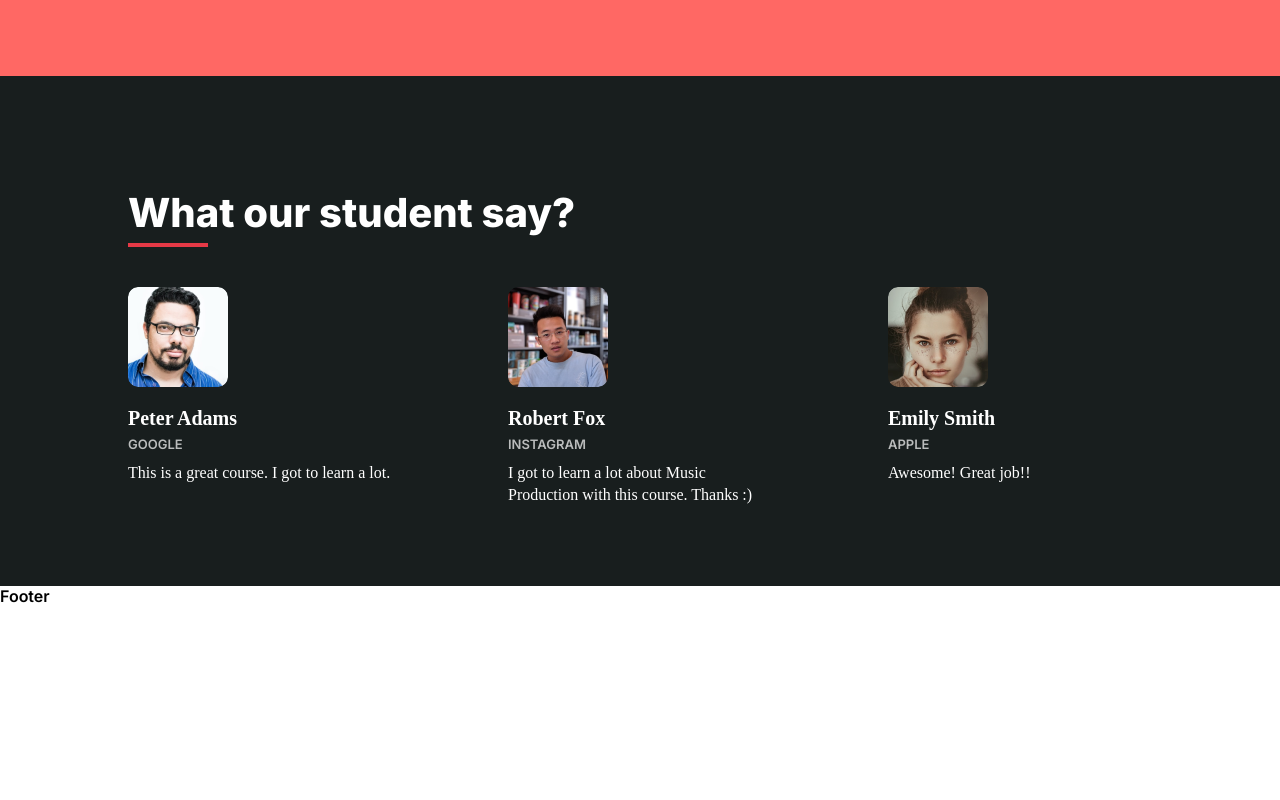
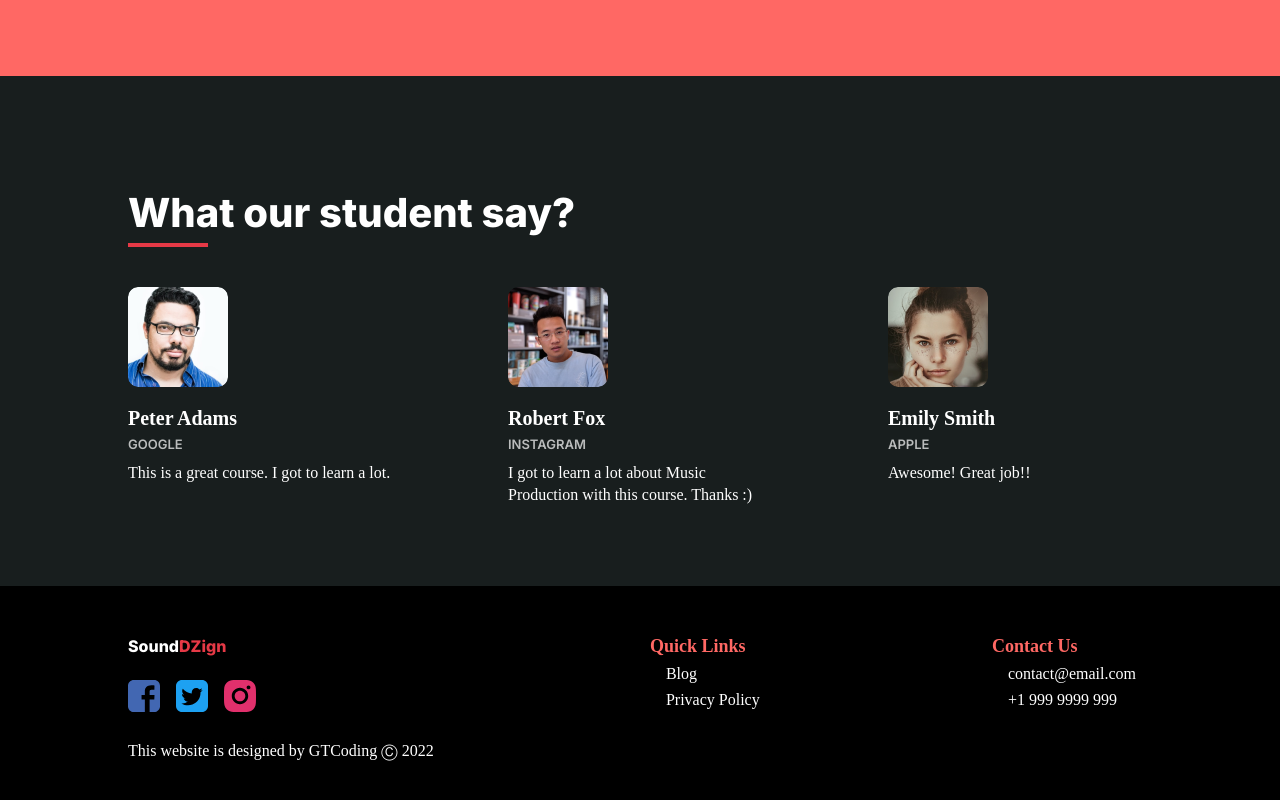
Before and after one commit to PersusPrince070/ResponsiveWeb-FigmaDesign, a React (Vite) app in the folder front-end/: page / in a window 1280 px wide. Shown: the part 2278-3078 px from the top of the page. Before the commit the page ends 2884 px from the top, so only its background shows below. Built offline with nearby package versions, Linux system fonts and the light colour scheme.

Commit message:
footer complete

```diff
--- a/front-end/src/components/Footer/Footer.css
+++ b/front-end/src/components/Footer/Footer.css
@@ -0,0 +1,52 @@
+footer .content-container {
+  padding: 50px 0;
+  display: flex;
+  justify-content: space-between;
+}
+
+footer a {
+  color: #fff;
+}
+
+footer a:hover {
+  text-decoration: underline;
+}
+
+footer .content-container .logo {
+  text-decoration: none;
+}
+
+footer .social-icons {
+  display: flex;
+  gap: 16px;
+  margin: 24px 0;
+}
+
+footer .copyright {
+  font-family: "Alegreya", serif;
+  font-size: 16px;
+  font-weight: 400;
+  line-height: 22px;
+  color: #fff;
+}
+
+footer h3 {
+  color: var(--pink-color);
+  font-family: "Alegreya", serif;
+  font-size: 18px;
+  font-weight: 700;
+  margin: 0;
+}
+
+footer .links ul {
+  list-style: none;
+  padding: 0;
+  margin: 0;
+}
+
+footer .links ul li {
+  font-family: "Alegreya", serif;
+  font-size: 16px;
+  font-weight: 400;
+  margin: 8px 16px;
+}
--- a/front-end/src/components/Footer/Footer.jsx
+++ b/front-end/src/components/Footer/Footer.jsx
@@ -1,8 +1,61 @@
 import React from "react";
 import "./Footer.css";
+import { instragramLogo, twitterLogo, facebookLogo } from "../../assets";
 
 const Footer = () => {
-  return <div>Footer</div>;
+  return (
+    <footer className="black">
+      <div className="wrapper">
+        <div className="content-container">
+          <div className="links">
+            <a href="#" className="logo">
+              Sound<span className="red">DZign</span>
+            </a>
+
+            <div className="social-icons">
+              <a href="#">
+                <img src={facebookLogo} alt="" />
+              </a>
+              <a href="#">
+                <img src={twitterLogo} alt="" />
+              </a>
+              <a href="#">
+                <img src={instragramLogo} alt="" />
+              </a>
+            </div>
+
+            <div className="copyright">
+              This website is designed by GTCoding Ⓒ 2022
+            </div>
+          </div>
+
+          <div className="links">
+            <h3>Quick Links</h3>
+            <ul>
+              <li>
+                <a href="#">Blog</a>
+              </li>
+              <li>
+                <a href="#">Privacy Policy</a>
+              </li>
+            </ul>
+          </div>
+
+          <div className="links">
+            <h3>Contact Us</h3>
+            <ul>
+              <li>
+                <a href="#">contact@email.com</a>
+              </li>
+              <li>
+                <a href="#">+1 999 9999 999</a>
+              </li>
+            </ul>
+          </div>
+        </div>
+      </div>
+    </footer>
+  );
 };
 
 export default Footer;
--- a/front-end/src/components/Topics/Topics.css
+++ b/front-end/src/components/Topics/Topics.css
@@ -45,3 +45,24 @@
   right: -24px;
   bottom: 0;
 }
+
+/* Tablet version */
+
+@media (max-width: 1040px) {
+  #topics .topic-image img {
+    width: 385px;
+    height: 280px;
+  }
+}
+
+/* Smartphone version */
+
+@media (max-width: 720px) {
+  #topics .topic-image img {
+    display: none;
+  }
+
+  #topics .bg-element-1 {
+    right: 32px;
+  }
+}
--- a/front-end/src/index.css
+++ b/front-end/src/index.css
@@ -66,3 +66,28 @@ section h2.light::after {
 section .content-container {
   display: flex;
 }
+
+/* Tablet Version */
+
+@media (max-width: 1040px) {
+  .wrapper {
+    max-width: 694px;
+  }
+}
+
+/* Smartphone version */
+
+@media (max-width: 720px) {
+  .wrapper {
+    padding: 0 32px;
+  }
+
+  section h2 {
+    font-size: 24px;
+  }
+
+  section h2::after {
+    width: 50px;
+    bottom: 0;
+  }
+}
```
